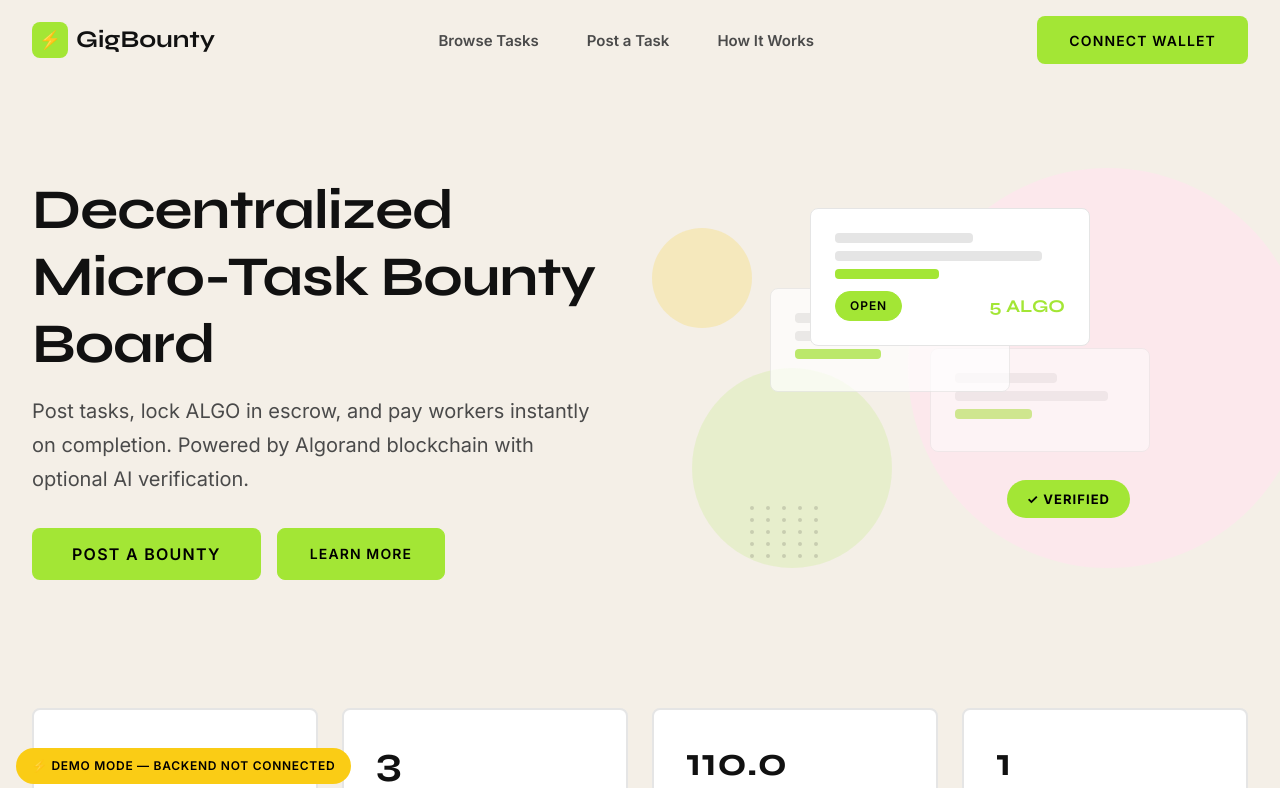
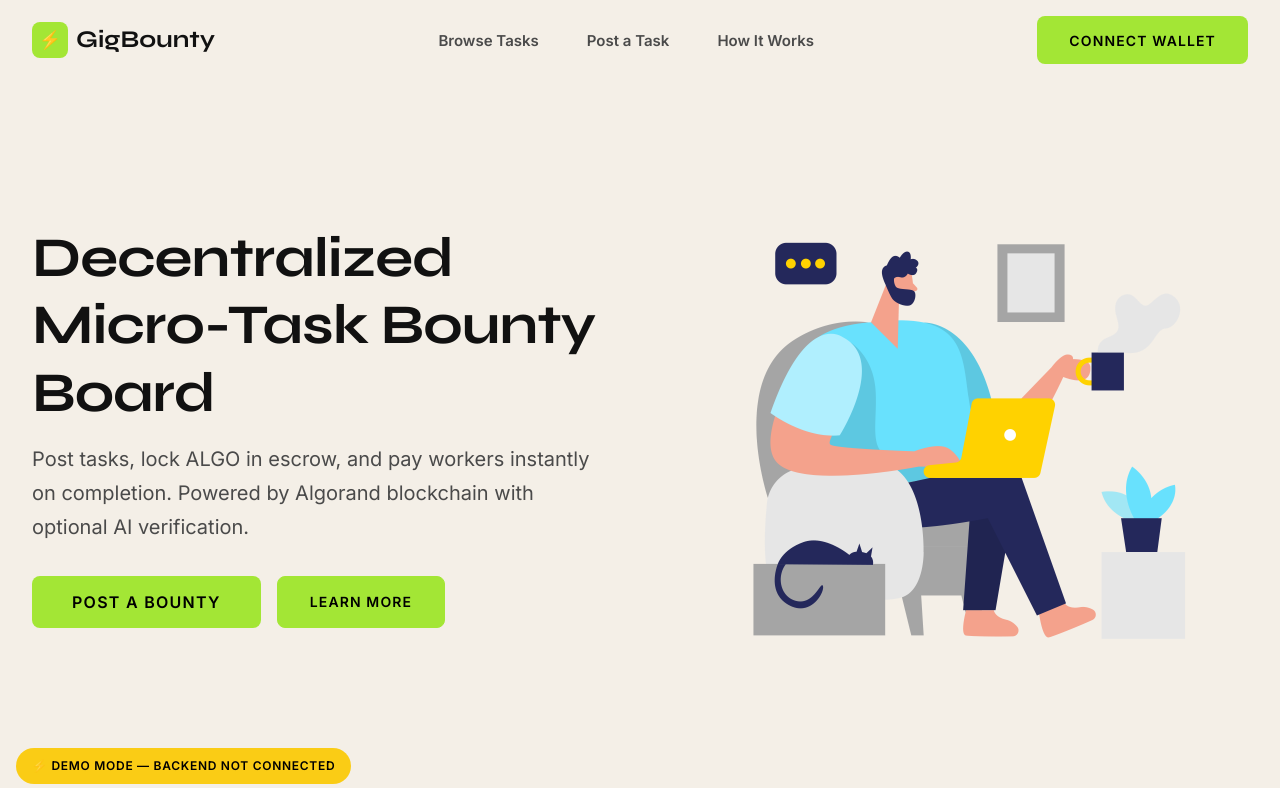
Before and after one commit to Soumyartho/GigBounty, a React (Vite) app in the folder frontend/: page / in a window 1280 px wide. Shown: the top 788 px of the page. Built offline with nearby package versions, Linux system fonts and the light colour scheme; no server answers.

Commit message:
Adding Image in UI.1

```diff
--- a/frontend/src/components/HeroBlock.jsx
+++ b/frontend/src/components/HeroBlock.jsx
@@ -19,41 +19,17 @@ export default function HeroBlock({ onGetStarted, onLearnMore }) {
         </div>
 
         <div className="hero-visual">
-          {/* Organic background circles */}
-          <div className="hero-circle hero-circle-1"></div>
-          <div className="hero-circle hero-circle-2"></div>
-          <div className="hero-circle hero-circle-3"></div>
-
-          {/* Flat geometric card stack illustration */}
-          <div className="hero-card-stack">
-            <div className="hero-float-card hero-float-card-1">
-              <div className="card-line"></div>
-              <div className="card-line"></div>
-              <div className="card-line"></div>
-              <div style={{ display: 'flex', justifyContent: 'space-between', alignItems: 'center', marginTop: '12px' }}>
-                <span className="badge badge-open">Open</span>
-                <span style={{ fontFamily: 'var(--font-display)', fontWeight: 700, color: 'var(--accent-green)' }}>5 ALGO</span>
-              </div>
-            </div>
-            <div className="hero-float-card hero-float-card-2">
-              <div className="card-line"></div>
-              <div className="card-line"></div>
-              <div className="card-line"></div>
-            </div>
-            <div className="hero-float-card hero-float-card-3">
-              <div className="card-line"></div>
-              <div className="card-line"></div>
-              <div className="card-line"></div>
-            </div>
-            <div className="hero-float-badge">✓ Verified</div>
-
-            {/* Dot grid accent */}
-            <div className="hero-dots">
-              {Array.from({ length: 25 }).map((_, i) => (
-                <div key={i} className="hero-dot"></div>
-              ))}
-            </div>
-          </div>
+          <img
+            src="/ProjectMedia/Work From Home 2.png"
+            alt="GigBounty - Decentralized Freelancing"
+            style={{
+              width: '100%',
+              maxWidth: '500px',
+              height: 'auto',
+              borderRadius: 'var(--radius-lg)',
+              objectFit: 'contain',
+            }}
+          />
         </div>
       </div>
     </section>
```
Also changed, not shown: frontend/ProjectMedia/Work From Home 2.png (added), frontend/public/ProjectMedia/Work From Home 2.png (added).
